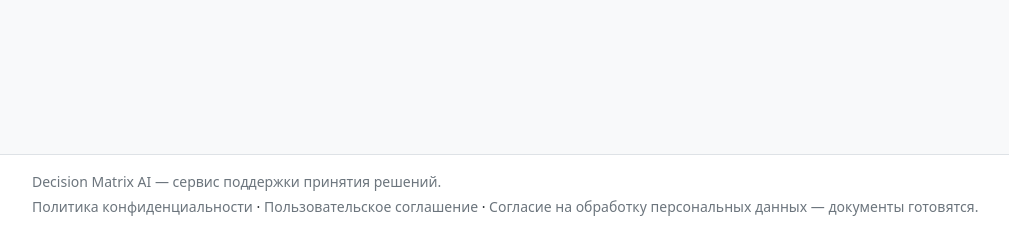
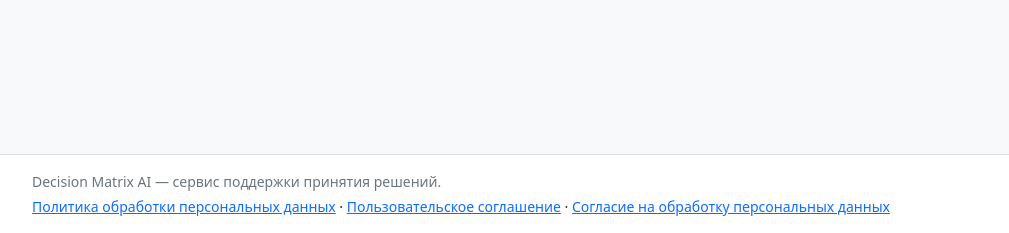
Before and after one commit to evpoluyanov/decision-matrix-ai, a FastAPI app: page /login in a window 1280 px wide. Shown: the part 567-800 px from the top of the page, without its empty margins (50-1059 px from the left). Run offline with FastAPI, Linux system fonts and the light colour scheme; some libraries are stand-ins or nearby versions.

Commit message:
Разместить юридические документы сайта

```diff
--- a/app/templates/base.html
+++ b/app/templates/base.html
@@ -108,12 +108,11 @@
                 Decision Matrix AI — сервис поддержки принятия решений.
             </p>
             <p class="small mb-0">
-                <span class="text-secondary" aria-disabled="true" title="Документ готовится">Политика конфиденциальности</span>
+                <a href="/privacy">Политика обработки персональных данных</a>
                 ·
-                <span class="text-secondary" aria-disabled="true" title="Документ готовится">Пользовательское соглашение</span>
+                <a href="/terms">Пользовательское соглашение</a>
                 ·
-                <span class="text-secondary" aria-disabled="true" title="Черновик ожидает согласования">Согласие на обработку персональных данных</span>
-                <span class="text-secondary">— документы готовятся.</span>
+                <a href="/consent">Согласие на обработку персональных данных</a>
             </p>
         </div>
     </footer>
```
